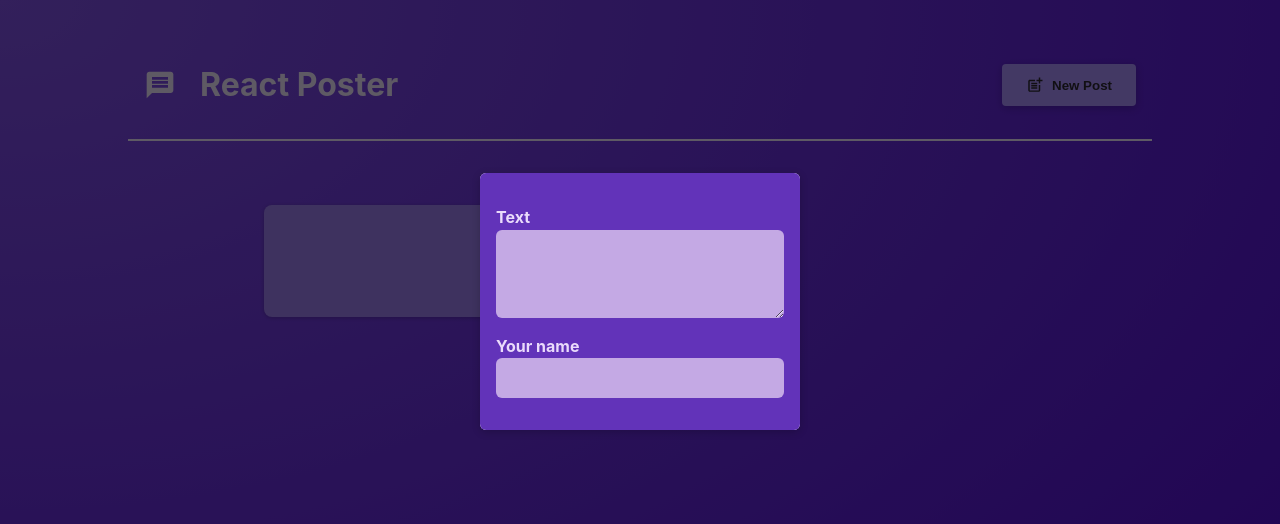
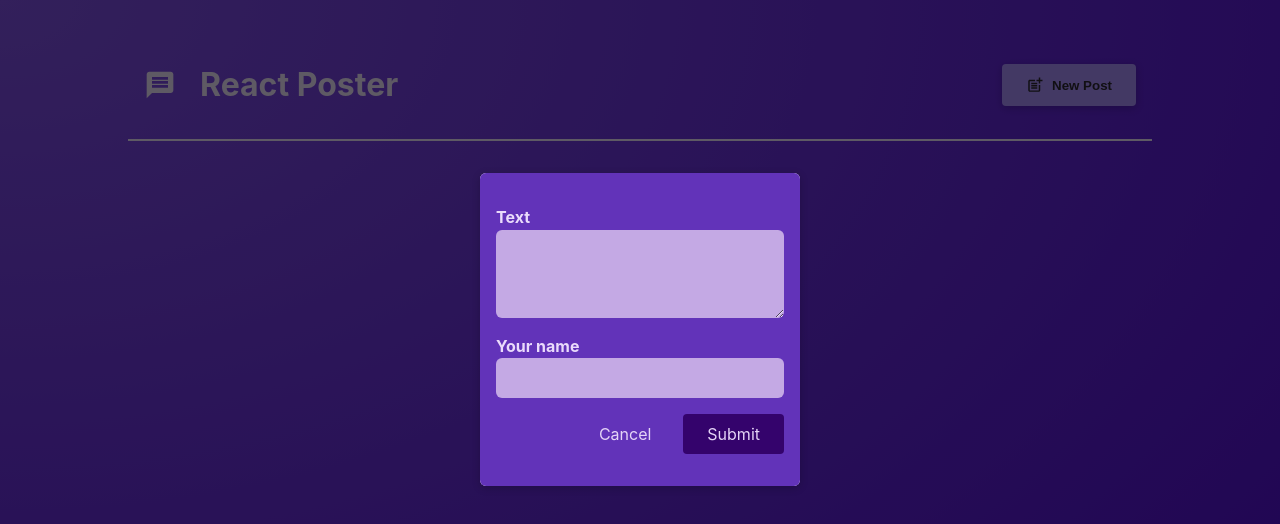
Before and after one commit to LucasSalicano/react-crash-course, a React (Vite) app: page / in a window 1280 px wide. Both pictures are taken after a click on the button "New Post". Shown: the top 524 px of the page. Built offline with nearby package versions, Linux system fonts and the light colour scheme.

Commit message:
feat: updating state based on previous state

```diff
--- a/src/components/NewPost.jsx
+++ b/src/components/NewPost.jsx
@@ -1,15 +1,42 @@
+import { useState } from 'react';
+
 import classes from './NewPost.module.css';
 
-function NewPost(props) {
+function NewPost({ onCancel, onAddPost }) {
+  const [enteredBody, setEnteredBody] = useState('');
+  const [enteredAuthor, setEnteredAuthor] = useState('');
+
+  function changeBodyHandler(event) {
+    setEnteredBody(event.target.value);
+  }
+
+  function changeAuthorHandler(event) {
+    setEnteredAuthor(event.target.value);
+  }
+
+  function submitHandler(event) {
+    event.preventDefault();
+    const postData = {
+      body: enteredBody,
+      author: enteredAuthor
+    };
+    onAddPost(postData);
+    onCancel();
+  }
+
   return (
-    <form className={classes.form}>
+    <form className={classes.form} onSubmit={submitHandler}>
       <p>
         <label htmlFor="body">Text</label>
-        <textarea id="body" required rows={3} onChange={props.onBodyChange} />
+        <textarea id="body" required rows={3} onChange={changeBodyHandler} />
       </p>
       <p>
         <label htmlFor="name">Your name</label>
-        <input type="text" id="name" required onChange={props.onAuthorChange} />
+        <input type="text" id="name" required onChange={changeAuthorHandler} />
+      </p>
+      <p className={classes.actions}>
+        <button type="button" onClick={onCancel}>Cancel</button>
+        <button>Submit</button>
       </p>
     </form>
   );
--- a/src/components/PostsList.jsx
+++ b/src/components/PostsList.jsx
@@ -4,26 +4,20 @@
 import Modal from './Modal';
 import classes from './PostsList.module.css';
 
-function PostsList({isPosting, onStopPosting}) {
-    const [enteredBody, setEnteredBody] = useState('');
-    const [enteredAuthor, setEnteredAuthor] = useState('');
+function PostsList({ isPosting, onStopPosting }) {
+    const [posts, setPosts] = useState([]);
 
-    function changeBodyHandler(event) {
-        setEnteredBody(event.target.value);
-    }
-
-    function changeAuthorHandler(event) {
-        setEnteredAuthor(event.target.value);
+    function addPostHandler(postData) {
+        setPosts((existingPosts) => [postData, ...existingPosts]);
     }
 
     let modalContent;
-
     if (isPosting) {
         modalContent = (
             <Modal onClose={onStopPosting}>
                 <NewPost
-                    onBodyChange={changeBodyHandler}
-                    onAuthorChange={changeAuthorHandler}
+                    onCancel={onStopPosting}
+                    onAddPost={addPostHandler}
                 />
             </Modal>
         );
@@ -32,10 +26,18 @@
     return (
         <>
             {modalContent}
-            <ul className={classes.posts}>
-                <Post author={enteredAuthor} body={enteredBody} />
-                <Post author="Lucas Salicano" body="body text two" />
-            </ul>
+            {posts.length > 0 && (
+                <ul className={classes.posts}>
+                    {posts.map((post, index) => (
+                        <Post key={index} body={post.body} author={post.author} />
+                    ))}
+                </ul>
+            )}
+            {posts.length === 0 && (
+                <div style={{ textAlign: 'center', color: 'white' }}>
+                    <p>No posts found. Start adding some!</p>
+                </div>
+            )}
         </>
     );
 }
```
